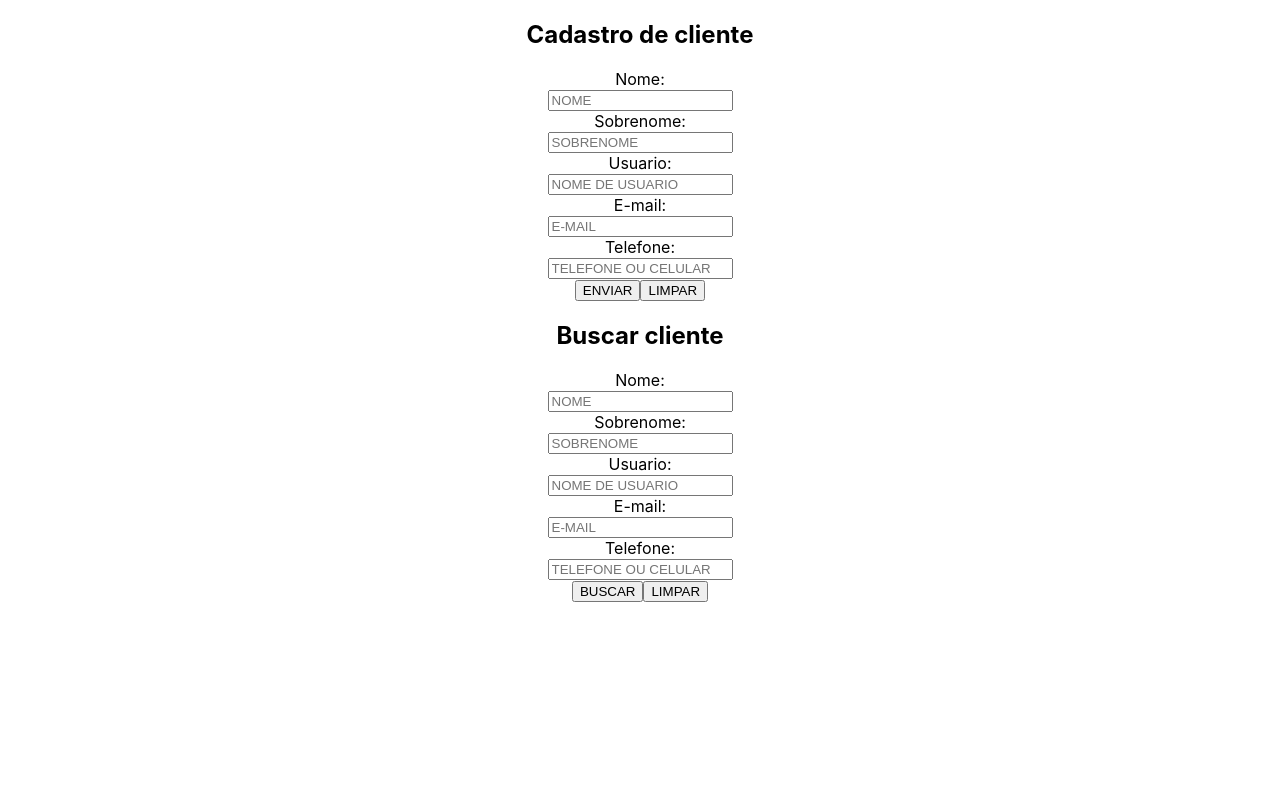
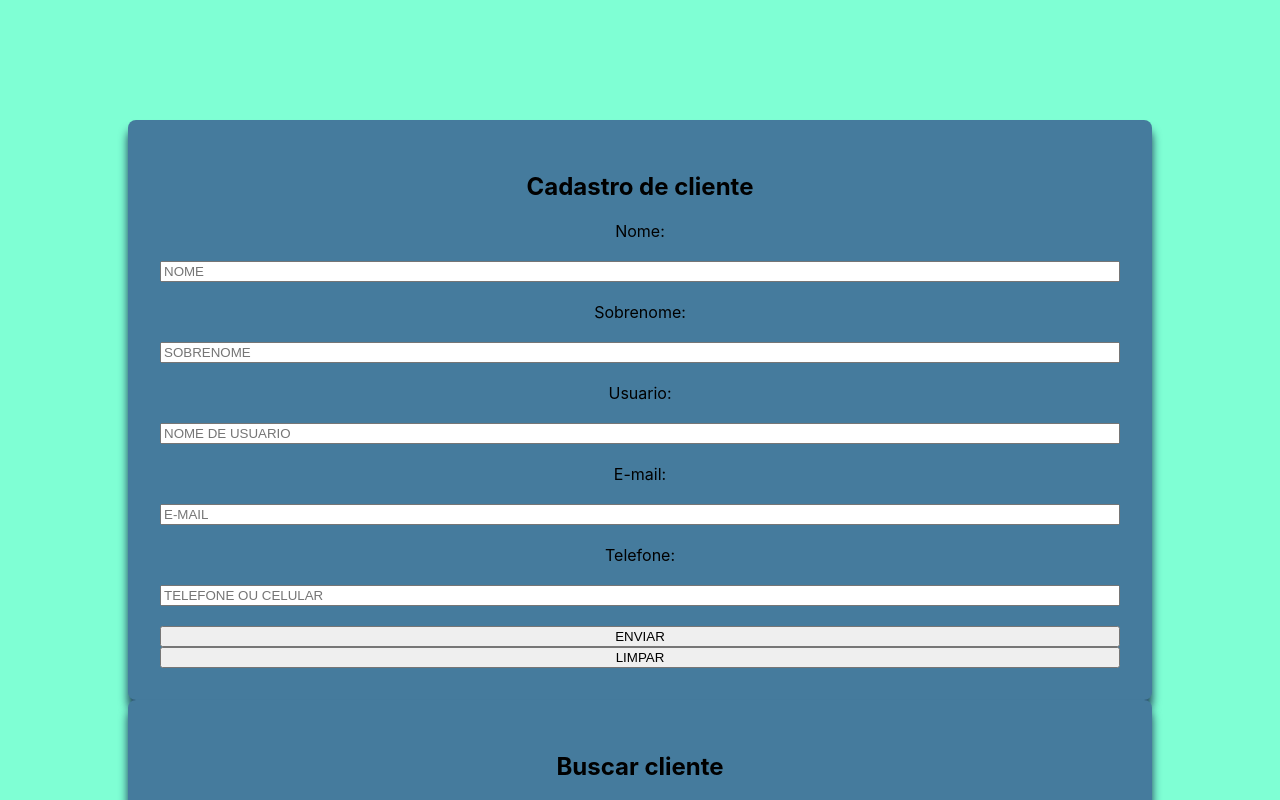
Before and after one commit to Kauarafaldini/form, a React (Create React App) app: page / in a window 1280 px wide. Shown: the top 800 px of the page. Built offline with nearby package versions, Linux system fonts and the light colour scheme.

Commit message:
Atualização do arquivo de css do app e alteração nas classes

```diff
--- a/src/App.css
+++ b/src/App.css
@@ -1,38 +1,16 @@
 .App {
   text-align: center;
+  position: absolute;
+  top: 15%;
+  left: 10%;
+  right: 10%;
 }
 
-.App-logo {
-  height: 40vmin;
-  pointer-events: none;
-}
-
-@media (prefers-reduced-motion: no-preference) {
-  .App-logo {
-    animation: App-logo-spin infinite 20s linear;
-  }
-}
-
-.App-header {
-  background-color: #282c34;
-  min-height: 100vh;
+form {
   display: flex;
   flex-direction: column;
-  align-items: center;
-  justify-content: center;
-  font-size: calc(10px + 2vmin);
-  color: white;
+  background-color: #457b9d;
+  box-shadow: 0 10px 10px #1d3557;
+  padding: 2rem;
+  border-radius: 0.5rem;
 }
-
-.App-link {
-  color: #61dafb;
-}
-
-@keyframes App-logo-spin {
-  from {
-    transform: rotate(0deg);
-  }
-  to {
-    transform: rotate(360deg);
-  }
-}
--- a/src/App.js
+++ b/src/App.js
@@ -91,6 +91,7 @@ function App() {
 
       </form>
 
+      <form>
         <h2>Buscar cliente</h2>
 
         <label>Nome: </label>
@@ -145,8 +146,9 @@ function App() {
         <button
         className='button_limpar'
         type='reset'>LIMPAR</button>
+      </form>
+    </div>
 
-    </div>
   );
 }
 
--- a/src/index.css
+++ b/src/index.css
@@ -1,5 +1,6 @@
 body {
   margin: 0;
+  background-color: aquamarine;
   font-family: -apple-system, BlinkMacSystemFont, 'Segoe UI', 'Roboto', 'Oxygen',
     'Ubuntu', 'Cantarell', 'Fira Sans', 'Droid Sans', 'Helvetica Neue',
     sans-serif;
```
Lines whose indentation alone changed are shown as unchanged.
